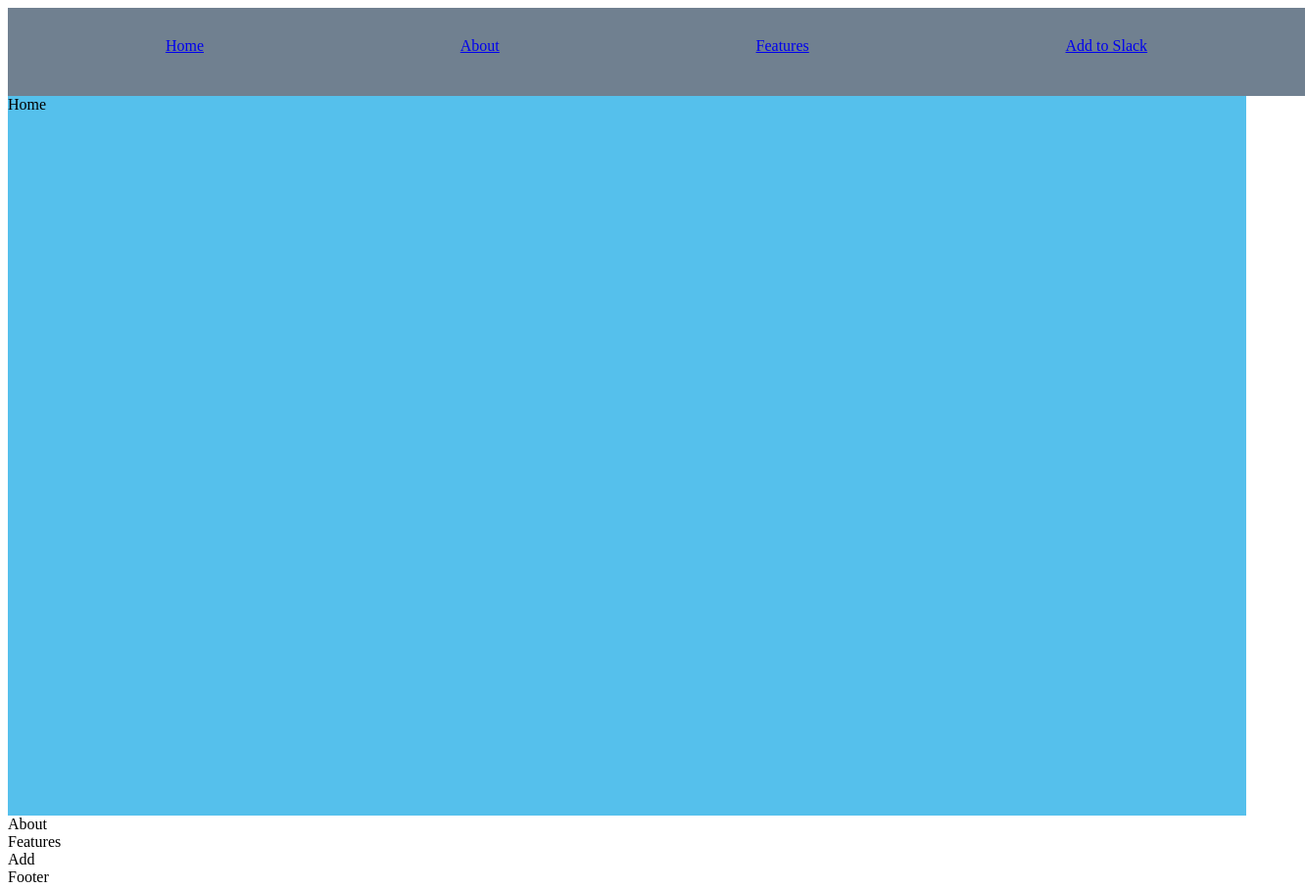
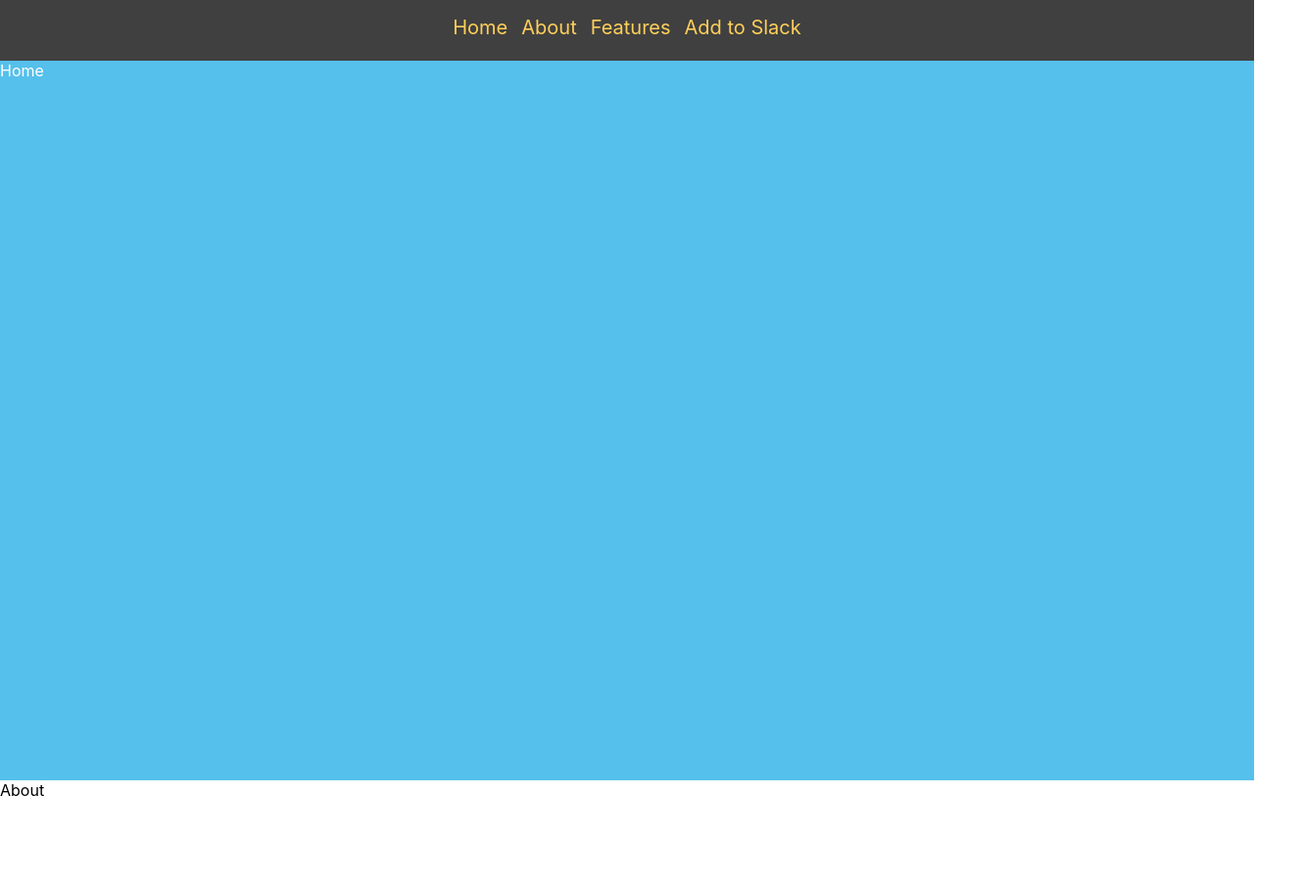
Before and after one commit to jhfranco/voyage-prework-tier1, a plain HTML site: page index.html in a window 1280 px wide. Shown: the top 908 px of the page at 98% size, 1332 px wide, since content can reach past the window. Drawn offline with Linux system fonts and the light colour scheme.

Commit message:
ticky home, about

```diff
--- a/style.css
+++ b/style.css
@@ -1,25 +1,61 @@
+body {
+    font-family: -apple-system, BlinkMacSystemFont, 'Segoe UI', Roboto, Oxygen, Ubuntu, Cantarell, 'Open Sans', 'Helvetica Neue', sans-serif;
+    margin: 0;
+    padding: 0;
+
+}
+
+h1 {
+    color: rgba(0, 0, 0, 0.65);
+    font-size: 80px;
+    font-weight: 400;
+    margin: 0 auto;
+}
+
 .nav {
-    background: slategrey;
+    background: rgba(0, 0, 0, 0.75);
     display: flex;
-    justify-content: space-around;
+    justify-content: center;
     margin: 0;
-    padding: 30px;
+    padding: 16px 0;
     width: 100%;
-    top: 0;
-    left: 0;
-    right: 0;
     height: 30px;
+}
+
+.nav a {
+    color: #ffd05a;
+    font-size: 20px;
+    padding: 0 7px;
+    text-decoration: none;
 }
 
 .home {
     height: 735px;
     background-color: #55c0ec;
+    color: white;
+    margin: 0 auto;
 }
 
-.about {}
+.home-left {}
 
-.features {}
+.home-right {}
+
+.about {
+    height: 436px;
+}
+
+.column {}
+
+.features {
+    height: 1208px;
+    background-color: #90DDAA
+}
 
 .add {}
 
 .footer {}
+
+#subtitle {
+    font-size: 26.8px;
+    margin: 0 auto;
+}
```
